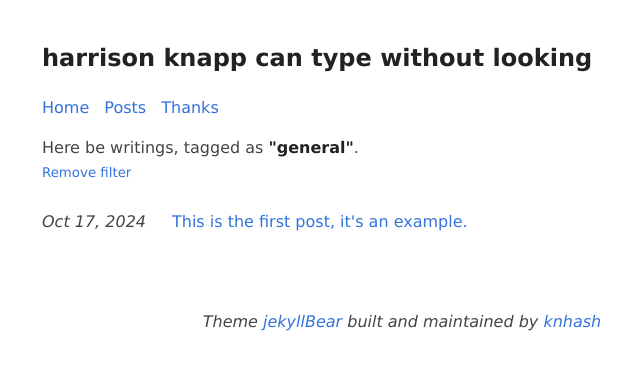
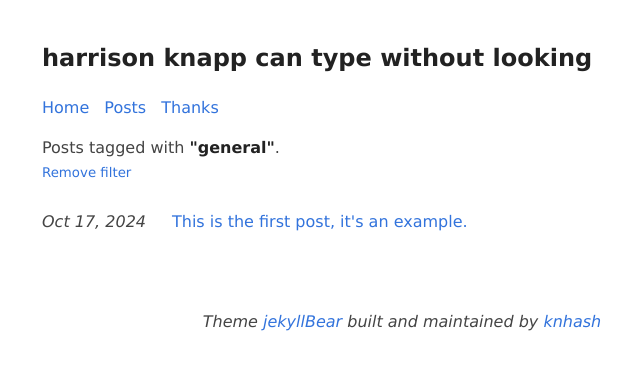
Before and after one commit to harrisonknapp/harrisonknapp.github.io, a Jekyll site: the page built from _my_tags/general.md, in a window 1280 px wide. Shown: the top 370 px of the page, without its empty margins (238-878 px from the left). Built offline with Jekyll 4.4.1, drawn with Linux system fonts in a browser that asks for light colours.

Commit message:
Fixed tagged links, modified wording on tags page.

```diff
--- a/_layouts/blog.html
+++ b/_layouts/blog.html
@@ -42,7 +42,7 @@ layout: compress
         {% assign tag_slug = tag | first %}
         {% assign no_of_posts = tag | last | size %}
 
-        <a href="{{ 'tagged/' | relative_url }}{{ tag_slug }}" title="See all posts by {{ tag_slug }} tag">#{{ tag_slug
+        <a href="{{ 'posts/tagged/' | relative_url }}{{ tag_slug }}" title="See all posts by {{ tag_slug }} tag">#{{ tag_slug
             }}</a>
         {% endfor %}
     </small>
--- a/_layouts/tagged.html
+++ b/_layouts/tagged.html
@@ -12,7 +12,7 @@ layout: compress
 
     {% if site.tags[page.slug] %}
     <p>
-        Here be writings, tagged as <b>"{{ page.slug }}"</b>.<br>
+        Posts tagged with <b>"{{ page.slug }}"</b>.<br>
         <small><a href="{{ site.baseurl }}{{ site.Blog }}">Remove filter</a></small>
     </p>
 
```
